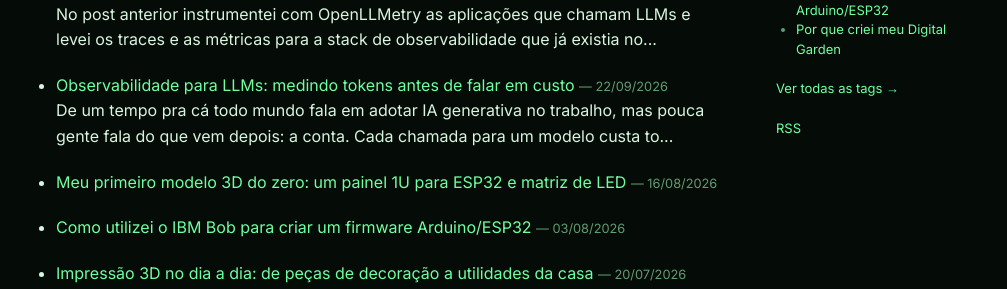
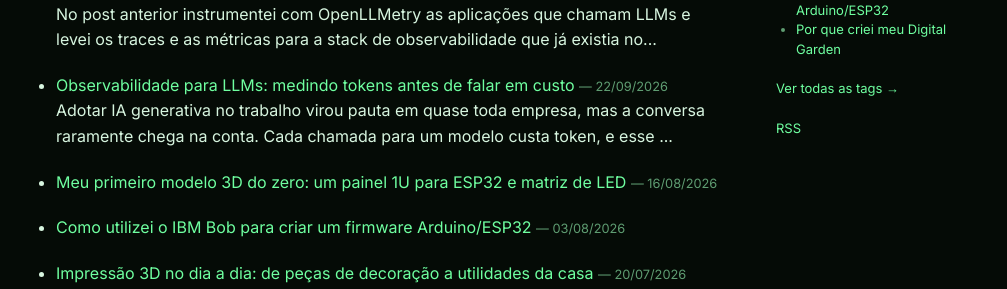
Before and after one commit to jansouza/digital-garden, a Jekyll site: the page built from posts/index.md, in a window 1280 px wide. Shown: the part 400-689 px from the top of the page, without its empty margins (134-1141 px from the left). Built offline with Jekyll 4.4.1, drawn with Linux system fonts in a browser that asks for light colours; some of the changed lines change nothing that is shown.

Commit message:
feat: update .gitignore to include LinkedIn post drafts; modify content in cost estimation post for clarity and accuracy

````diff
--- a/_posts/2026-09-22-observabilidade-para-llms-com-openllmetry-no-homelab.md
+++ b/_posts/2026-09-22-observabilidade-para-llms-com-openllmetry-no-homelab.md
@@ -8,13 +8,13 @@
 description: "A conta da IA generativa está chegando. Um lab para medir consumo de token, latência e erros de aplicações que chamam LLMs, com OpenLLMetry, OTel Collector, Grafana Tempo e Prometheus."
 ---
 
-De um tempo pra cá todo mundo fala em adotar IA generativa no trabalho, mas
-pouca gente fala do que vem depois: a conta. Cada chamada para um modelo
-custa token, e esse custo varia bastante conforme o modelo, o provedor e o
-tamanho do prompt. Enquanto era só "testar a ferramenta", isso ficava em
-segundo plano. Agora que virou parte do processo, aparece a pergunta que
-quase ninguém tem resposta pronta: quanto estamos gastando com IA, em qual
-modelo, para qual time? É o mesmo problema que o FinOps resolveu para cloud
+Adotar IA generativa no trabalho virou pauta em quase toda empresa, mas a
+conversa raramente chega na conta. Cada chamada para um modelo custa token,
+e esse custo varia bastante conforme o modelo, o provedor e o tamanho do
+prompt. Enquanto era só "testar a ferramenta", isso ficava em segundo plano.
+Agora que virou parte do processo, aparece uma pergunta para a qual quase
+ninguém tem resposta pronta: quanto estamos gastando com IA, em qual modelo,
+para qual time? É o mesmo problema que o FinOps resolveu para cloud
 há uns anos, agora em cima de token.
 
 Foi isso que me levou a montar esse lab: um pipeline de
@@ -31,21 +31,21 @@
 ou algum sistema, chama um modelo? Sem saber quanto token a chamada
 consumiu, quanto tempo levou e qual modelo respondeu, não dá para dizer qual
 time está gastando mais, nem se o modelo caro entrega qualidade proporcional
-ao preço. A política vem depois — primeiro precisa existir o dado.
+ao preço. Dá para escrever política sem esse dado, mas ela vai ser chute.
 
 E o motivo da lacuna é meio óbvio quando se olha de perto: chamar a API de
 um provedor de IA é tão simples que vira só mais uma chamada HTTP perdida no
 meio do código, sem span, sem métrica, sem log estruturado. Banco de dados,
 fila e API interna qualquer time de plataforma já trata com um cuidado de
 observabilidade que virou padrão há anos. Chamada de LLM, na maioria dos
-lugares, ainda é best-effort — como se token não custasse nada e latência
+lugares, ainda é best-effort, como se token não custasse nada e latência
 não importasse.
 
-O caminho para fechar isso é instrumentar com OpenTelemetry — que resolve o
+O caminho para fechar isso é instrumentar com OpenTelemetry. Ele resolve o
 transporte, mas não sabe o que é token nem o que é modelo. Quem preenche
-essa parte é o [OpenLLMetry](https://github.com/traceloop/openllmetry) (SDK
-da Traceloop): ele instrumenta as chamadas de LLM automaticamente e emite
-**traces** (a chamada em si, com prompt, modelo e tokens) e **métricas**
+essa parte é o [OpenLLMetry](https://github.com/traceloop/openllmetry), SDK
+da Traceloop que instrumenta as chamadas de LLM automaticamente e emite
+traces (a chamada em si, com prompt, modelo e tokens) e métricas
 (`gen_ai.client.token.usage`, `gen_ai.client.operation.duration`, erros,
 timings de streaming) já no padrão que a OpenTelemetry definiu para IA
 generativa.
@@ -66,9 +66,9 @@
 encontra no processo, então o código que já existia passa a emitir trace e
 métrica sem ser tocado.
 
-Só com isso, porém, dá para saber quanto cada *modelo* consumiu — não quanto
-cada *time* ou *tarefa* consumiu, que é a pergunta de governança. Isso se
-resolve com association properties:
+Só com isso dá para saber quanto cada *modelo* consumiu. A pergunta de
+governança é outra: quanto cada *time* ou cada *tarefa* consumiu. Para isso
+existem as association properties:
 
 ```python
 Traceloop.set_association_properties({
@@ -82,13 +82,13 @@
 transforma "gastamos 700 mil tokens" em "gastamos 700 mil tokens, 73% deles
 num único tipo de tarefa".
 
-Um aviso que vale o parágrafo: por padrão o OpenLLMetry grava o conteúdo das
-mensagens nos spans — `gen_ai.input.messages` e a resposta do modelo vão
-inteiros para o backend de traces. No lab isso é inofensivo, com prompt
+Por padrão o OpenLLMetry grava o conteúdo das mensagens nos spans:
+`gen_ai.input.messages` e a resposta do modelo vão inteiros para o backend
+de traces. No lab isso é inofensivo, com prompt
 sintético e Tempo rodando dentro de casa. Em produção precisa ser decidido
 antes de ligar, porque prompt de usuário pode conter dado pessoal e backend
-de trace não costuma ser pensado para guardar esse tipo de coisa. O SDK
-permite desligar a captura.
+de trace não costuma ser pensado para guardar esse tipo de coisa. A captura
+desliga com `TRACELOOP_TRACE_CONTENT=false`.
 
 ## Arquitetura do lab
 
@@ -117,8 +117,8 @@
 
 ### OTel Collector
 
-A configuração é enxuta — receiver OTLP (gRPC na 4317, HTTP na 4318), um
-processor que limpa atributos e dois pipelines:
+A configuração é curta. Tem o receiver OTLP (gRPC na 4317, HTTP na 4318),
+um processor que limpa atributos e dois pipelines:
 
 ```yaml
 receivers:
@@ -168,7 +168,7 @@
 ### Grafana Tempo
 
 O Tempo guarda os traces num PVC local com 7 dias de retenção e não tem UI
-própria — tudo é consultado do Grafana, com TraceQL. Três pontos da
+própria. Tudo é consultado pelo Grafana, com TraceQL. Três pontos da
 configuração que valem registro:
 
 - `stream_over_http_enabled: true`, sem o qual o datasource do Grafana falha
@@ -190,12 +190,12 @@
 O exporter Prometheus anexa a unidade ao nome de cada métrica, então elas
 aparecem como `gen_ai_client_token_usage_sum`,
 `gen_ai_client_operation_duration_seconds_bucket` e
-`gen_ai_client_generation_choices_choice_total`. As dimensões —
-`gen_ai_response_model`, `gen_ai_provider_name`, `gen_ai_token_type`
-(`input`/`output`), `server_address`, mais as association properties — são o
-que permite quebrar o consumo por modelo e por provedor, comparando por
-exemplo um modelo servido via Bedrock contra um via OpenAI atrás da mesma
-plataforma.
+`gen_ai_client_generation_choices_choice_total`. As dimensões que permitem
+quebrar o consumo por modelo e por provedor são `gen_ai_response_model`,
+`gen_ai_provider_name`, `gen_ai_token_type` (`input`/`output`),
+`server_address` e as association properties. Com elas dá para comparar,
+por exemplo, um modelo servido via Bedrock com outro via OpenAI atrás da
+mesma plataforma.
 
 Duas pegadinhas para quem for reproduzir:
 
@@ -211,9 +211,9 @@
 
 ## O dashboard
 
-Não existia nada pronto para essa combinação — OpenLLMetry alimentando
-Prometheus, em vez do backend nativo da Traceloop, com traces em Tempo.
-Construí um do zero.
+Não achei nada pronto para essa combinação (OpenLLMetry alimentando
+Prometheus em vez do backend nativo da Traceloop, com traces no Tempo),
+então construí um do zero.
 
 A tabela-resumo por modelo é o painel que eu mais uso:
 
@@ -221,8 +221,13 @@
 
 Repare em duas linhas: `claude-haiku-4-5` e `claude-opus-4-6` fizeram as
 mesmas 21 requisições, com os mesmos 38 mil tokens, e p95 de 19,76s contra
-41,25s. Mesmo volume, o dobro do tempo, preço por token diferente. É esse
-tipo de comparação que não existia antes de instrumentar.
+41,25s. Sei que são modelos com propostas diferentes. O Haiku existe para
+responder rápido e barato, e o Opus para tarefas que pedem raciocínio mais
+elaborado, então era esperado que ele fosse mais lento e mais caro por
+token. O que me interessa é ter isso em número. Com o mesmo volume, o Opus
+levou pouco mais que o dobro do tempo, e agora dá para perguntar, tarefa por
+tarefa, se o raciocínio extra compensa essa espera e esse preço. Antes de
+instrumentar, essa conversa era feita na base da impressão.
 
 A linha de streaming separa time-to-first-token de tempo total de geração,
 que são coisas bem diferentes para quem está olhando a resposta aparecer na
@@ -244,14 +249,14 @@
 ![Trace de uma chamada de LLM no Grafana Tempo, com os atributos do span incluindo modelo, streaming e mensagens de entrada](/assets/images/openllmetry-lab/trace-tempo.png)
 
 Foi inspecionando um desses traces que veio o primeiro ganho prático do lab.
-O `gen_ai.input.messages` mostrou que a aplicação estava mandando um bocado
-de contexto que não servia para nada — sobra de um prompt anterior, texto
+O `gen_ai.input.messages` mostrou que parte do contexto enviado pela
+aplicação não servia para nada: sobra de um prompt anterior, texto
 duplicado, informação que não influenciava a resposta. Sem abrir o trace,
-esse tipo de coisa é invisível: a chamada funciona, a resposta vem certa, e
-ninguém olha para o que está sendo pago para chegar nela. Cortando esse
-excesso, o prompt ficou mais enxuto — mesma tarefa, menos token gasto por
-chamada. Não veio de nenhum painel: veio de abrir o conteúdo real de uma
-chamada, que é exatamente o que trace mostra e métrica, sozinha, não mostra.
+esse tipo de coisa não aparece. A chamada funciona, a resposta vem certa e
+ninguém olha para o que está sendo pago para chegar nela. Cortei esse
+excesso, e a mesma tarefa passou a gastar menos token por chamada. Nenhum painel teria
+apontado isso: a métrica conta os tokens, mas quem mostra o que foi enviado
+neles é o trace.
 
 A ideia é publicar esse dashboard no repositório do Grafana, para quem
 montar um pipeline parecido não precisar refazer.
@@ -262,10 +267,9 @@
 modelo pode consumir menos token e ainda sair mais caro, porque
 `gen_ai_client_token_usage_sum` carrega quantidade, não preço.
 
-O próximo passo é cruzar esse volume com a tabela de preço de cada modelo —
-lembrando que entrada e saída custam diferente na maioria dos provedores —
-seja com uma recording rule no Prometheus, seja expondo o preço como métrica
-auxiliar e deixando o Grafana fazer a conta. Hoje o dashboard responde
-"quanto token esse modelo consumiu"; falta responder "quanto isso custou" e
-"esse modelo caro compensa". Enquanto não responde, é metade do problema de
-governança resolvido, e a outra metade é justamente a conta.
+O próximo passo é cruzar esse volume com a tabela de preço de cada modelo
+(entrada e saída custam diferente na maioria dos provedores), seja com uma
+recording rule no Prometheus, seja expondo o preço como métrica auxiliar e
+deixando o Grafana fazer a conta. Hoje o dashboard responde "quanto token
+esse modelo consumiu"; falta responder "quanto isso custou" e "esse modelo
+caro compensa".
--- a/_posts/2026-09-25-do-token-ao-dolar-custo-da-ia-generativa.md
+++ b/_posts/2026-09-25-do-token-ao-dolar-custo-da-ia-generativa.md
@@ -19,16 +19,16 @@
 Neste post eu fecho essa conta, mas com uma ressalva: o valor é uma
 estimativa. No meu caso, as chamadas passam por uma plataforma da IBM
 (baseada no LiteLLM) que dá acesso aos modelos, então eu não pago por token
-diretamente. E nas
-empresas costuma ser parecido: o custo vem de contrato, licença, cota ou
-rateio interno, e raramente bate com a tabela de preço do provedor. A ideia
-aqui não é reproduzir a fatura, e sim traduzir tokens em dinheiro, a
-unidade que todo mundo entende.
+diretamente. Nas empresas costuma ser parecido: o custo vem de contrato,
+licença, cota ou rateio interno, e raramente bate com a tabela de preço do
+provedor. O objetivo é pôr os tokens na mesma unidade do orçamento, para
+poder comparar modelos, tarefas e aplicações entre si.
 
-Usando o preço de lista de cada modelo, os nove dias de dados do homelab —
-2.326 chamadas e 4,6 milhões de tokens — dariam uns US$ 22,50. O que me pegou foi outra coisa: quando coloquei
-preço em cima dos tokens, boa parte das conclusões que eu tinha tirado
-olhando só o volume caiu por terra.
+Usando o preço de lista de cada modelo, os nove dias de dados do homelab
+(2.326 chamadas e 4,6 milhões de tokens) dariam uns US$ 22,50. O total diz
+pouco. O que mudou foi a distribuição: o cenário do benchmark que mais
+consumia token não era o que mais custava, e um agente com 15% das chamadas
+ficou com quase metade da conta.
 
 ![Visão geral do dashboard de custo de LLM no Grafana, com custo estimado, custo de entrada e saída, custo médio por requisição, projeção de 30 dias, gasto por dia por provedor e a linha mensal com gasto acumulado e projeção de fechamento](/assets/images/openllmetry-cost-lab/dashboard-custo-overview.png)
 
@@ -41,15 +41,15 @@
    da minha tabela, a diferença de preço por token passa de 100 vezes.
 2. **Entrada e saída custam diferente.** Na maioria dos provedores o token
    de saída custa de 4 a 8 vezes o de entrada. No meu lab, a saída foi 20%
-   dos tokens e **54% do custo**.
-3. **Quem define o volume é a tarefa, não o modelo.** Uma tarefa que manda
-   muito contexto e pede resposta curta tem um perfil de custo completamente
-   diferente de uma que gera texto longo.
+   dos tokens e 54% do custo.
+3. **O perfil da tarefa pesa.** Uma tarefa que manda muito contexto e pede
+   resposta curta tem um custo completamente diferente de uma que gera texto
+   longo, mesmo no mesmo modelo.
 
-O OpenLLMetry não emite nenhuma métrica de custo — e faz sentido que não
-emita, porque preço é coisa que muda, varia por contrato e depende de
-desconto. O que ele entrega é a quantidade, separada por modelo e por tipo
-de token. O preço tem que vir de outro lugar.
+O OpenLLMetry não emite nenhuma métrica de custo, e faz sentido que não
+emita: preço muda, varia por contrato e depende de desconto. O que ele
+entrega é a quantidade, separada por modelo e por tipo de token. O preço
+tem que vir de outro lugar.
 
 ## A tabela de preço
 
@@ -69,16 +69,18 @@
 `llm_price_usd_per_mtoken{model, token_type, provider}`, e o tier do
 gateway vira outra. No começo eu escrevia essas regras à mão, mas são duas
 por modelo, e com duas dezenas de modelos isso logo virou fonte de erro.
-Com o YAML, o mesmo script também consegue sincronizar os tiers com a lista
-de modelos do gateway e comparar os preços com a tabela que o LiteLLM
-mantém, o que ajuda a perceber quando algum preço ficou para trás.
+Com o YAML, o mesmo script também sincroniza os tiers com a lista de modelos
+do gateway.
 
-Os preços são uma estimativa genérica: preço de lista público de setembro
-de 2026, sem promoção, sem desconto de prompt cache e sem batch. Para os
-modelos da Anthropic usei o preço de lista da própria Anthropic, que é o
-mesmo do endpoint global do Bedrock — os endpoints regionais custam cerca de
-10% a mais. Em ambiente corporativo, o lugar certo dessa tabela seria o
-preço do contrato, não o de lista.
+Os preços da tabela são o preço de lista público de cada provedor, de
+setembro de 2026, sem promoção, sem desconto de prompt cache e sem batch.
+Para os modelos da Anthropic usei o preço da própria Anthropic, que é o
+mesmo do endpoint global do Bedrock (os endpoints regionais custam cerca de
+10% a mais). Como esses preços mudam com frequência, o script também compara
+a tabela com a lista de preços que o projeto LiteLLM mantém e avisa quando
+algum valor diverge. É assim que percebo quando um preço ficou para trás.
+Em ambiente corporativo, o lugar certo dessa tabela seria o preço do
+contrato, não o de lista.
 
 ## O que os números mostraram
 
@@ -86,8 +88,8 @@
 vários modelos, o que cria uma comparação justa: cada modelo recebeu as
 mesmas 84 requisições. A exceção é o Opus 5.5, que entrou no fim do
 período e tem só 56. O volume de token varia um pouco, porque cada modelo
-conta token do seu jeito — os mesmos prompts viraram 85 mil tokens de
-entrada em uns e mais de 120 mil em outros —, mas a tarefa é a mesma. O
+conta token do seu jeito (os mesmos prompts viraram 85 mil tokens de
+entrada em uns e mais de 120 mil em outros), mas a tarefa é a mesma. O
 custo:
 
 | Modelo                   | Requisições | Tokens (entrada / saída) |    Custo | Custo por requisição |
@@ -107,16 +109,10 @@
 | `granite-4-h-small`      |          84 |        86 mil / 28 mil   | US$ 0,01 |          US$ 0,0001  |
 
 Do mais caro para o mais barato, mais de cem vezes de diferença para o
-mesmo trabalho. Não quer dizer que o resultado seja equivalente — um modelo
-pequeno falha em tarefas que um grande resolve —, mas é exatamente essa
-pergunta que o dashboard agora permite responder com números: a qualidade
-a mais vale quanto?
-
-Lembra da comparação do post anterior, em que `claude-haiku-4-5` e
-`claude-opus-4-6` fizeram o mesmo volume de trabalho e o Opus levou o dobro
-do tempo? Com preço, a comparação fica completa: o Opus custou **5 vezes
-mais**. Dobro da latência e cinco vezes o custo, para a mesma tarefa. Pode
-compensar — depende da tarefa —, mas agora é uma decisão, não um palpite.
+mesmo trabalho. Isso não quer dizer que o resultado seja equivalente, porque
+um modelo pequeno falha em tarefas que um grande resolve. Mas agora o lado
+do custo dessa escolha tem número: dá para saber quanto se paga pela
+qualidade a mais.
 
 O dashboard também ganhou uma matriz de custo por modelo e cenário do
 benchmark, que mostra onde cada modelo gasta. Nos modelos caros, mais de
@@ -134,16 +130,17 @@
   `claude-sonnet-5`, com 19% dos tokens, ficou em 13% do custo.
 - **Poucas chamadas, metade da conta.** Esse agente fez 15% das chamadas do
   período e respondeu por 48% do custo. Dentro dele, o loop de raciocínio
-  sozinho foi 46% do custo do serviço. Não é a resposta final que custa, é
-  o caminho até ela — e é aí que o corte de contexto que comentei no post
-  anterior rende mais, porque se repete a cada iteração.
+  sozinho foi 46% do custo do serviço. A resposta final sai barata; o que
+  pesa são as voltas do loop até chegar nela. É ali que o corte de contexto
+  que comentei no post anterior rende mais, porque se repete a cada
+  iteração.
 - **Modelo caro com pouco volume passa despercebido.** O `gpt-5.6-sol` teve
   2,5% dos tokens e 6% do custo. Num painel de token, é uma linha discreta.
 - **O cenário que mais consome não é o que mais custa.** No post anterior
   eu destaquei que 73% dos tokens foram para um único cenário do benchmark.
   É o `prefill`, que manda muito contexto e pede resposta curta. Em
   dinheiro, ele foi 36% do custo. O cenário `sustained`, que gera respostas
-  longas, teve 18% dos tokens e **46% do custo**. Token de saída pesa.
+  longas, teve 18% dos tokens e 46% do custo.
 
 ## O caso do Opus 5.5
 
@@ -151,8 +148,8 @@
 os outros, porque ele chegou no meio do caminho. É o Opus mais novo da
 Anthropic, e só entrou no benchmark no dia 24, então não tem as mesmas 84
 requisições dos outros. Mas filtrando o dashboard nos últimos sete dias,
-janela em que todos os modelos rodaram a mesma bateria — 56 requisições, 8
-por cenário —, dá para comparar de igual para igual:
+janela em que todos os modelos rodaram a mesma bateria (56 requisições, 8
+por cenário), dá para comparar de igual para igual:
 
 ![Matriz de custo por modelo e cenário no Grafana, filtrada no benchmark dos últimos sete dias, comparando Opus 4.6, Opus 4.8, Opus 5, Opus 5.5, GPT-5.4 e GPT-5.6 Sol](/assets/images/openllmetry-cost-lab/dashboard-custo-matriz-opus-5-5.png)
 
@@ -178,10 +175,10 @@
 orçamento. Aqui é o contrário: o modelo mais recente da família, que a
 Anthropic posiciona acima do Opus 5 em qualidade, é o Opus mais barato do
 benchmark. Quem continua no Opus 5 por inércia paga mais por um modelo que
-já foi superado — e, olhando só token, não teria como perceber, porque o
+já foi superado, e olhando só token não teria como perceber, porque o
 volume dos dois é idêntico.
 
-Uma ressalva honesta: qualidade eu não medi no lab. O benchmark mede
+Qualidade, porém, eu não medi no lab. O benchmark mede
 token, custo e latência, não se a resposta está certa, então o "melhor"
 aqui vem da Anthropic e das avaliações públicas, não do meu dashboard. Mas
 é justamente esse tipo de decisão que a visão em dinheiro facilita: a
@@ -190,14 +187,13 @@
 
 ## Tier do gateway não é preço
 
-A plataforma que uso expõe cada modelo com um multiplicador — 0x, 1x, 1,5x,
-3x, 4x — que define quantas unidades da cota cada requisição consome. Esse
+A plataforma que uso expõe cada modelo com um multiplicador (0x, 1x, 1,5x,
+3x ou 4x) que define quantas unidades da cota cada requisição consome. Esse
 multiplicador também está no YAML, e o dashboard mostra as "unidades de
 gateway" (requisições com sucesso vezes tier) numa linha separada: 3,7 mil
 no período.
 
-Comparar as duas medidas foi revelador, porque elas nem sempre concordam.
-Três modelos têm tier 1x: `gemini-3.5-flash`, `claude-haiku-4-5` e
+As duas medidas nem sempre concordam. Três modelos têm tier 1x: `gemini-3.5-flash`, `claude-haiku-4-5` e
 `llama-3-3-70b-instruct`. Pela cota, custam o mesmo. A preço de lista, para
 o mesmo trabalho no benchmark, custaram US$ 0,47, US$ 0,26 e US$ 0,07 — quase
 sete vezes de diferença dentro do mesmo tier. E o `gpt-5.6-luna` tem tier 0x, é
@@ -205,21 +201,21 @@
 
 As duas respostas estão certas, só respondem perguntas diferentes. O tier
 diz quanto da minha cota eu estou gastando; o preço de lista diz quanto
-isso custaria para quem paga a conta do provedor. Para governança, as duas
-importam — e é justamente quando elas divergem que vale olhar de perto.
+isso custaria para quem paga a conta do provedor. Para governança as duas
+importam, e os modelos em que elas divergem são os primeiros que eu
+revisaria se a forma de cobrança mudasse.
 
 ## O que essa estimativa não é
 
-Custo estimado a partir de telemetria é útil, mas tem limites que vale
-deixar explícitos:
+Custo estimado a partir de telemetria tem limites:
 
 - **Não é a fatura.** Preço de lista não considera desconto de contrato,
-  prompt cache, batch nem promoção — e alguns modelos da tabela estão com
+  prompt cache, batch nem promoção, e alguns modelos da tabela estão com
   preço promocional agora. A fatura do provedor continua sendo a fonte da
   verdade; o dashboard serve para saber *onde* o dinheiro foi, com uma
   ordem de grandeza boa.
 - **Só entra o que registrou token.** Chamadas com erro não têm token nem
-  modelo na resposta, então ficam fora do custo — no período foram 87,
+  modelo na resposta, então ficam fora do custo. No período foram 87,
   quase todas por requisição inválida ou rate limit. E vale o mesmo aviso
   do post anterior: chamada em stream sem `include_usage` não registra
   token e, portanto, não tem custo.
@@ -237,11 +233,6 @@
 do Prometheus, o dashboard agora responde às duas perguntas que faltavam:
 quanto a IA generativa está custando, e onde.
 
-O que mais me surpreendeu foi o quanto a visão por token enganava. O
-cenário que mais consumia não era o que mais custava, uma aplicação com
-poucas chamadas era metade da conta, e o gateway e o preço de lista
-discordavam sobre qual modelo era barato.
-
 A tabela de preço e o dashboard de custo vão junto com o dashboard de
 observabilidade quando eu publicar no repositório do Grafana. O próximo
 passo que estou considerando é fechar o ciclo com alerta: avisar quando o
````
Also changed, not shown: 1 other file.
